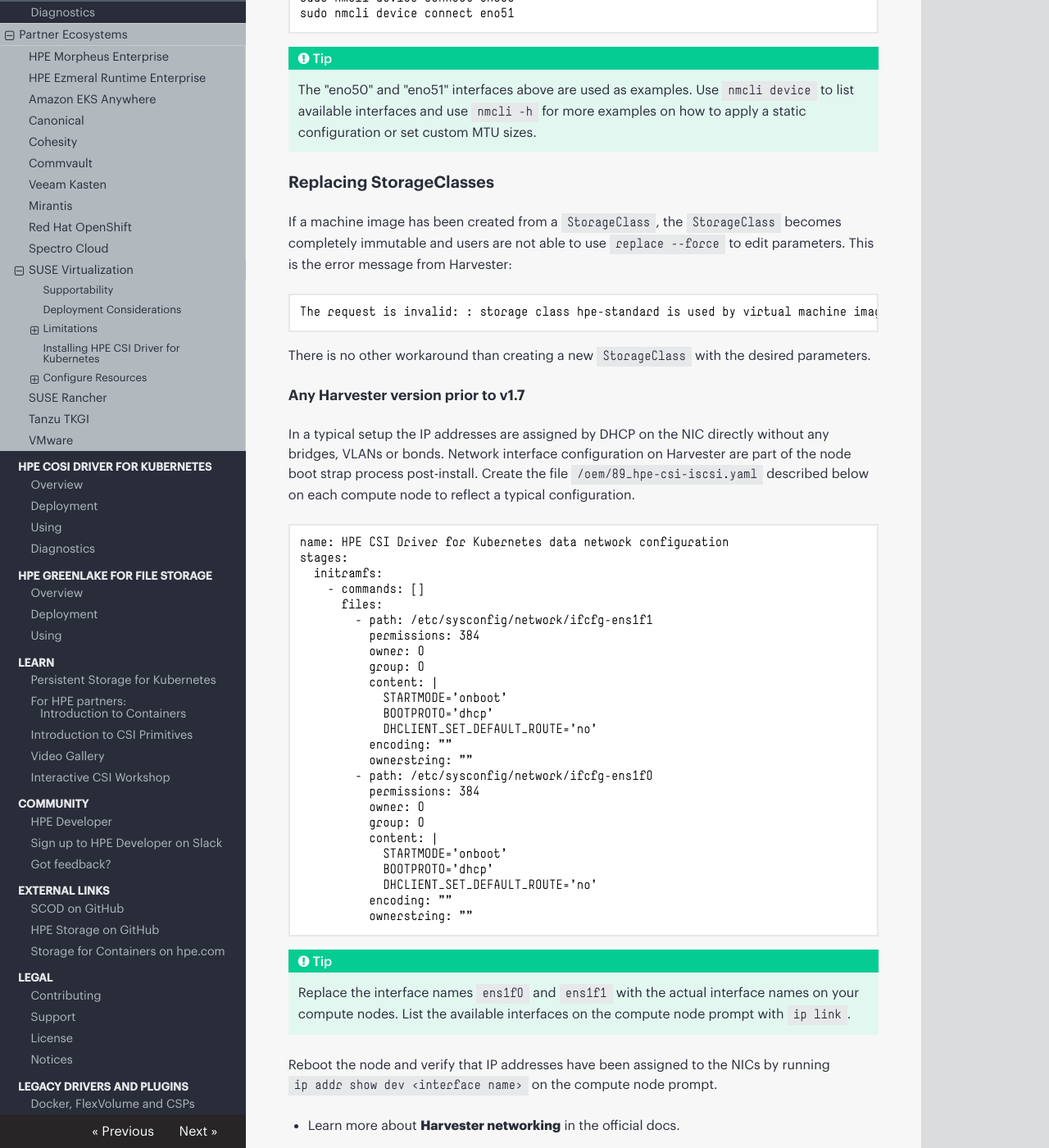
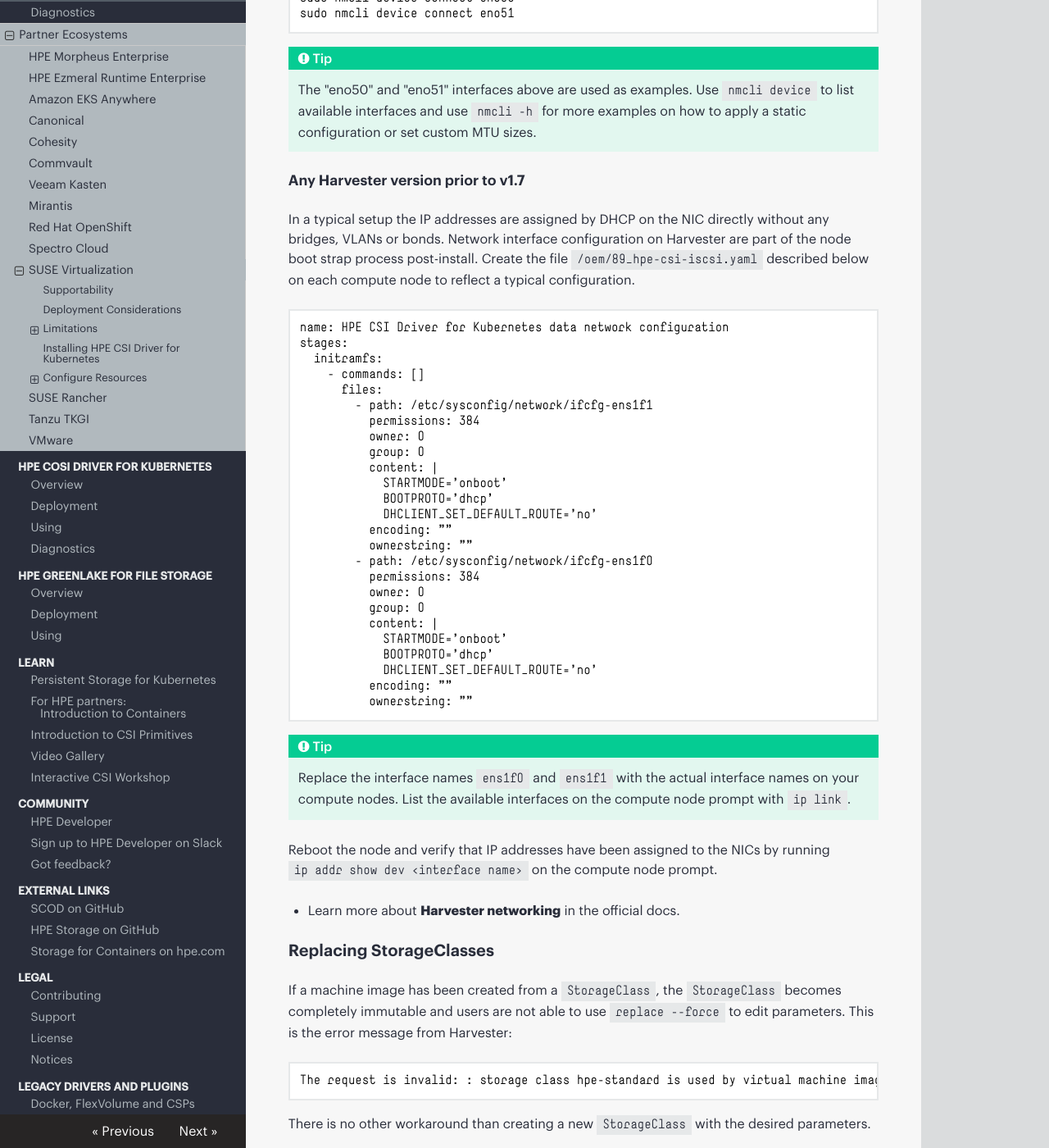
Before and after one commit to hpe-storage/scod, an MkDocs documentation site: the page built from docs/csi_driver/partners/suse_virtualization/index.md, in a window 1280 px wide and 1400 px high, scrolled down 1837 px. Shown: the whole window at 82% size. Built offline with MkDocs 1.6.1, drawn with Linux system fonts in a browser that asks for light colours; nearby versions of some CDN libraries; part of the change alters nothing that is shown; some of the changed text lies outside the part shown.

````diff
--- a/docs/csi_driver/partners/suse_virtualization/index.md
+++ b/docs/csi_driver/partners/suse_virtualization/index.md
@@ -48,17 +48,6 @@ sudo nmcli device connect eno51
 !!! tip
     The "eno50" and "eno51" interfaces above are used as examples. Use `nmcli device` to list available interfaces and use `nmcli -h` for more examples on how to apply a static configuration or set custom MTU sizes.
 
-### Replacing StorageClasses
-
-If a machine image has been created from a `StorageClass`, the `StorageClass` becomes completely immutable and users are not able to use `replace --force` to edit parameters. This is the error message from Harvester:
-
-```text
-The request is invalid: : storage class hpe-standard is used by virtual machine images: [image-zlxq9]
-```
-
-There is no other workaround than creating a new `StorageClass` with the desired parameters.
-
-
 ##### Any Harvester version prior to v1.7
 
 In a typical setup the IP addresses are assigned by DHCP on the NIC directly without any bridges, VLANs or bonds. Network interface configuration on Harvester are part of the node boot strap process post-install. Create the file `/oem/89_hpe-csi-iscsi.yaml` described below on each compute node to reflect a typical configuration.
@@ -97,6 +86,16 @@ Reboot the node and verify that IP addresses have been assigned to the NICs by r
 
 - Learn more about [Harvester networking](https://docs.harvesterhci.io/latest/networking/index) in the official docs.
 
+### Replacing StorageClasses
+
+If a machine image has been created from a `StorageClass`, the `StorageClass` becomes completely immutable and users are not able to use `replace --force` to edit parameters. This is the error message from Harvester:
+
+```text
+The request is invalid: : storage class hpe-standard is used by virtual machine images: [image-zlxq9]
+```
+
+There is no other workaround than creating a new `StorageClass` with the desired parameters.
+
 ## Installing HPE CSI Driver for Kubernetes
 
 The HPE CSI Driver for Kubernetes is installed on Harvester by using the standard procedures for [installing the CSI driver with Helm](../../deployment.md#helm). Helm require access to the Harvester cluster through the Kubernetes API. You can download the Harvester cluster KubeConfig file by visiting the dashboard on your cluster and click "support" in the lower left corner of the UI.
````
